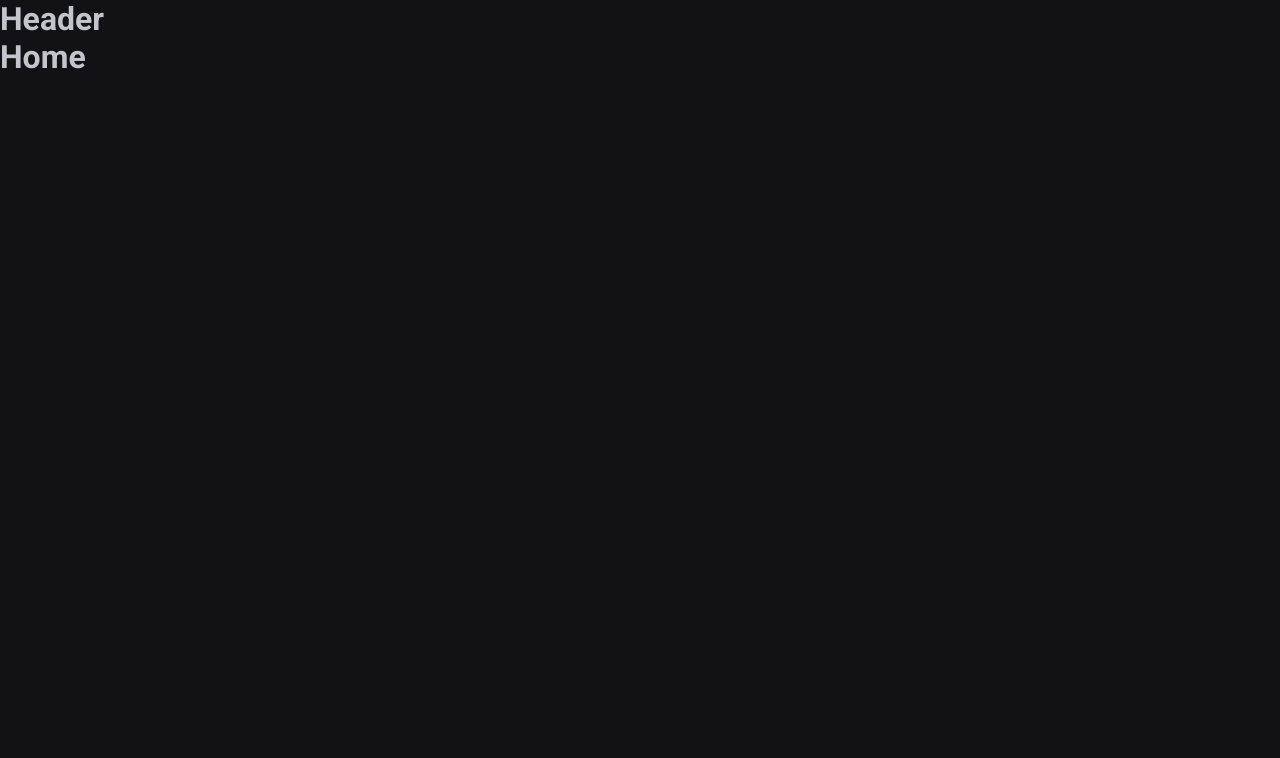
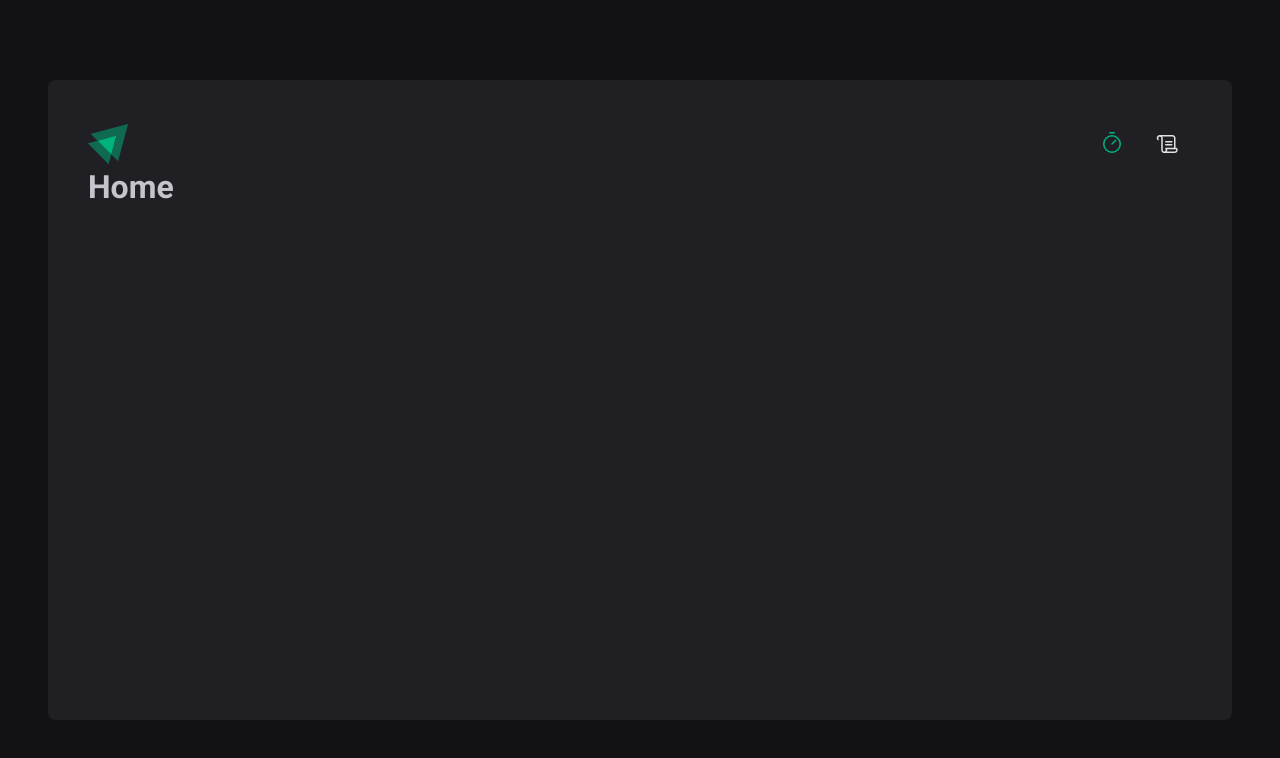
Before and after one commit to YagoB16/ignite-timer, a React (Vite) app: page / in a window 1280 px wide. Shown: the top 758 px of the page. Built offline with nearby package versions, Linux system fonts and the light colour scheme.

Commit message:
Criação de Header: - Importado dois logos da library phosphor-react; - Estilização de Header utilizando styled components;

```diff
--- a/package.json
+++ b/package.json
@@ -10,6 +10,7 @@
     "preview": "vite preview"
   },
   "dependencies": {
+    "phosphor-react": "^1.4.1",
     "react": "^18.3.1",
     "react-dom": "^18.3.1",
     "react-router-dom": "^7.1.3",
--- a/src/components/Header.tsx
+++ /dev/null
@@ -1,3 +0,0 @@
-export function Header(){
-    return <h1>Header</h1>
-}
--- /dev/null
+++ b/src/components/Header/index.tsx
@@ -0,0 +1,22 @@
+import { HeaderContainer } from "./styles";
+import logoIgnite from '../../assets/logo-ignite.svg';
+import { Scroll, Timer } from "phosphor-react";
+import { NavLink } from "react-router-dom";
+export function Header() {
+    return (
+        <>
+            <HeaderContainer>
+                <img src={logoIgnite} alt="" />
+                <nav>
+                    <NavLink to="/" title="Timer">
+                        <Timer size={24}/>
+                    </NavLink>
+                    <NavLink to="/history" title="Histórico">
+                        <Scroll size={24}/>
+                    </NavLink>
+                </nav>
+            </HeaderContainer>
+        </>
+    )
+
+}
--- /dev/null
+++ b/src/components/Header/styles.ts
@@ -0,0 +1,34 @@
+import styled from "styled-components";
+
+export const HeaderContainer = styled.header`
+    display: flex;
+    align-items: center;
+    justify-content: space-between;
+
+    nav {
+        display: flex;
+        gap: 0.5rem;
+
+        a{
+            width: 3rem;
+            height: 3rem;
+
+            display: flex;
+            justify-content: center;
+            align-items: center;
+
+            color: ${props => props.theme['gray-100']};
+
+            border-top: 3px solid transparent;
+            border-bottom: 3px solid transparent;
+
+            &:hover{
+                border-bottom: 3px solid ${props => props.theme['green-500']};
+            }
+
+            &.active{
+                color: ${props => props.theme['green-300']}
+            }
+        }
+    }
+`;
--- a/src/layouts/DefaultLayout.tsx
+++ b/src/layouts/DefaultLayout/index.tsx
@@ -1,13 +1,14 @@
 import { Outlet } from "react-router-dom";
-import { Header } from "../components/Header";
+import { Header } from "../../components/Header";
+import { LayoutContainer } from "./styles";
 
 export function DefaultLayout() {
     return (
         <>
-            <div>
+            <LayoutContainer>
                 <Header />
                 <Outlet />
-            </div>
+            </LayoutContainer>
         </>
     )
 }
--- /dev/null
+++ b/src/layouts/DefaultLayout/styles.ts
@@ -0,0 +1,14 @@
+import styled from "styled-components";
+
+export const LayoutContainer = styled.div`
+    max-width: 74rem;
+    height: calc(100vh - 10rem);
+    margin: 5rem auto;
+    padding: 2.5rem;
+
+    background: ${props => props.theme['gray-800']};
+    border-radius: 8px;
+
+    display: flex;
+    flex-direction: column;
+`
```
Also changed, not shown: src/assets/logo-ignite.svg (added), 1 other file (tests, documents, lock files or other folders).
